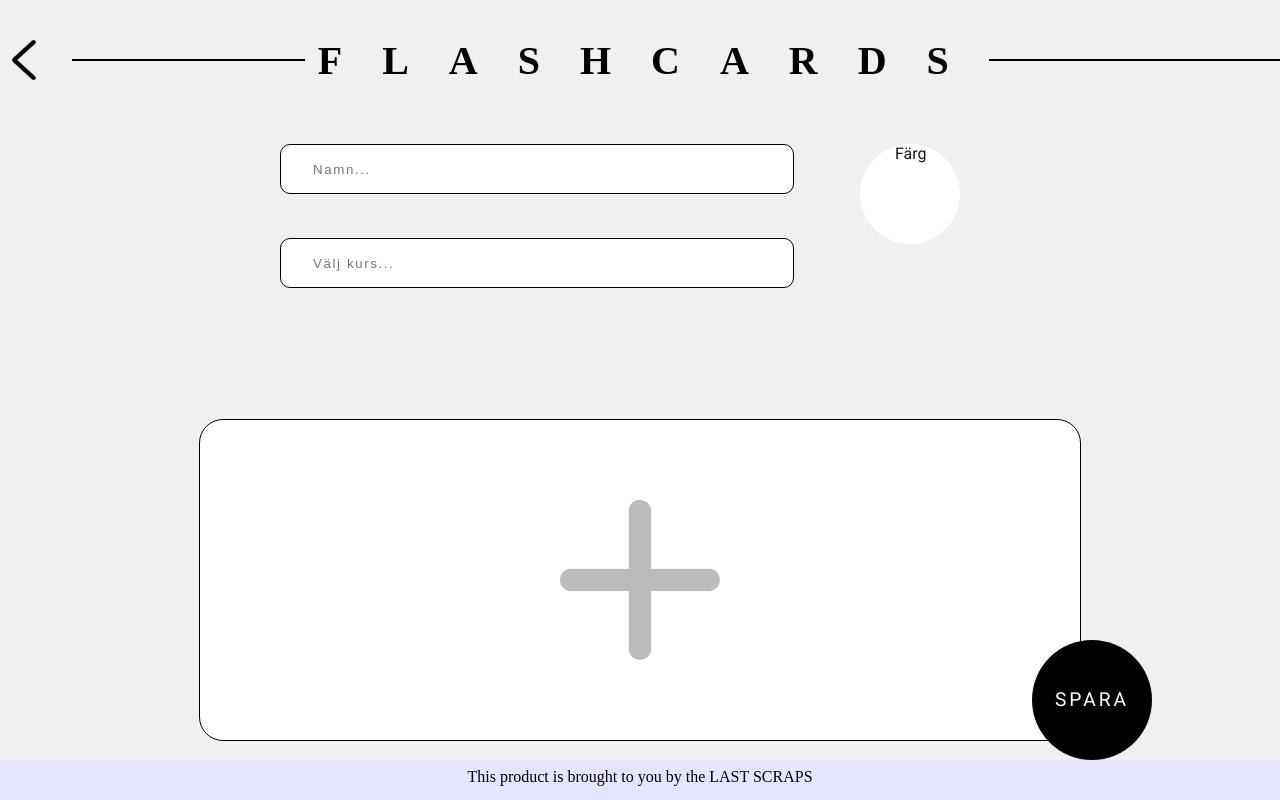
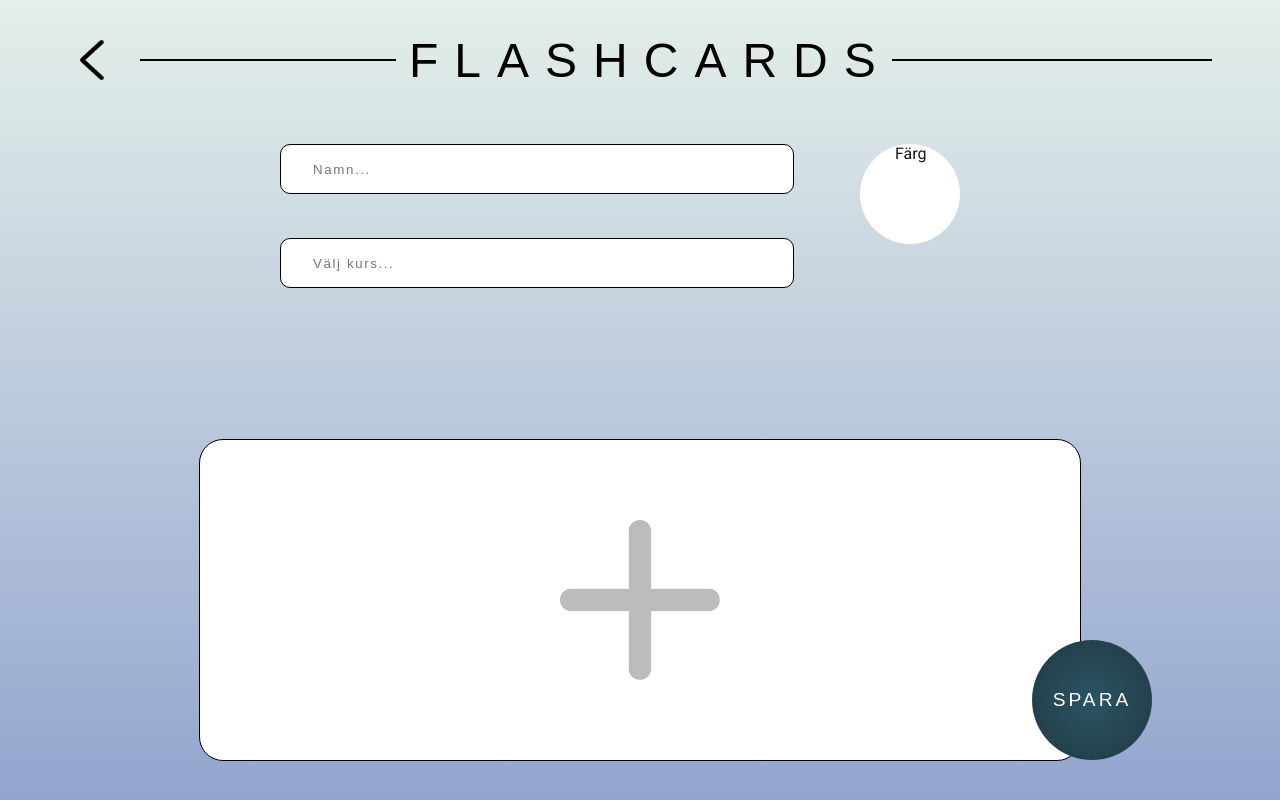
Before and after one commit to AlbinFrick/Flashcards, a Node server app: page /pages/create.html in a window 1280 px wide. Run offline with Node 20, Linux system fonts and the light colour scheme; some libraries are stand-ins or nearby versions.

Commit message:
new styling

```diff
--- a/public/pages/create.html
+++ b/public/pages/create.html
@@ -28,19 +28,10 @@
                 <div id="colorText">Färg</div>
                 <input type="color" name="color" id="picker" value="#ffffff" form="form1">
             </div>
-
         </div>
-        <div id="allCards">
-
-
-        </div>
+        <div id="allCards"></div>
         <div id="addCardSet"><img src="/Images/add.png" alt=""></div>
-        <div id="saveCardSet">
-            <p>SPARA</p>
-        </div>
-    </div>
-    <div id="footer">
-        <p>This product is brought to you by the LAST SCRAPS</p>
+        <div id="saveCardSet"><p>SPARA</p></div>
     </div>
 </div>
 
--- a/public/pages/index.html
+++ b/public/pages/index.html
@@ -21,11 +21,6 @@
                 </div></a>
             </div>
         </div>
-        <div id="footer">
-            <p>This product is brought to you by the LAST SCRAPS</p>
-
-        </div>
     </div>
-
 </body>
 </html>
--- a/public/pages/play.html
+++ b/public/pages/play.html
@@ -34,10 +34,6 @@
             </div>
         </div>
     </div>
-    <div id="footer">
-
-        <p>This product is brought to you by the LAST SCRAPS</p>
-    </div>
 </div>
 </body>
 </html>
--- a/public/stylesheets/stylesheetCreate.css
+++ b/public/stylesheets/stylesheetCreate.css
@@ -1,17 +1,18 @@
 *{
     margin: 0;
     padding: 0;
+    font-family: "Raleway", sans-serif;
 }
 
 #wrapper{
-    height: 100vh;
-    width: 100%;
+    width: auto;
+    height: auto;
+    background-image: linear-gradient(#e4efe9, #93a5cf);
 }
 
 #wrapper>#header{
     width: 100%;
     height: 15vh;
-    background-color: rgb(240, 240, 240);
     display: flex;
     justify-content: center;
     align-items: center;
@@ -55,16 +56,15 @@
 }
 
 #wrapper>#header>h1{
-    font-family: "Montserrat Medium", serif;
-    font-size: 5vh;
-    letter-spacing: 5vh;
+    font-weight: lighter;
+    font-size: 6vh;
+    letter-spacing: 2vh;
 }
 
 #wrapper>#content{
     width: 100%;
     height: auto;
-    min-height: 80vh;
-    background-color: rgb(240, 240, 240);
+    min-height: 85vh;
     display: flex;
     flex-wrap: wrap;
     justify-content: center;
@@ -151,7 +151,7 @@
 
     width: 15vh;
     height: 15vh;
-    background-color: black;
+    background-image: radial-gradient(#2C5364,#203A43);
     border-radius: 50%;
 
     color: white;
```
Also changed, not shown: public/stylesheets/stylesheet.css (+6 -20 lines), public/stylesheets/stylesheetPlay.css (+19 -30 lines).
